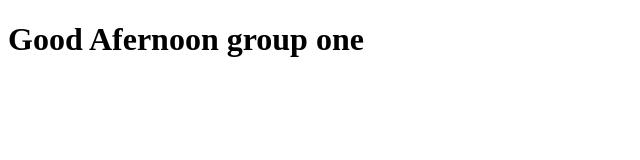
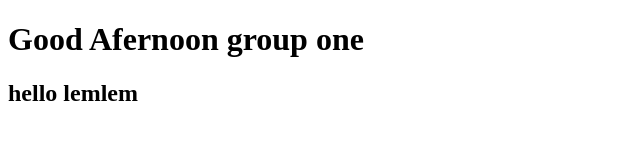
Before and after one commit to lemlem2022/group-one, a plain HTML site: page group1/index.html in a window 1280 px wide. Shown: the whole page, without its empty margins (0-640 px from the left). Drawn offline with Linux system fonts and the light colour scheme.

Commit message:
updated html

```diff
--- a/group1/index.html
+++ b/group1/index.html
@@ -8,5 +8,6 @@
 </head>
 <body>
 	<h1>Good Afernoon group one</h1>
+	<h2>hello lemlem</h2>
 </body>
 </html>
```
